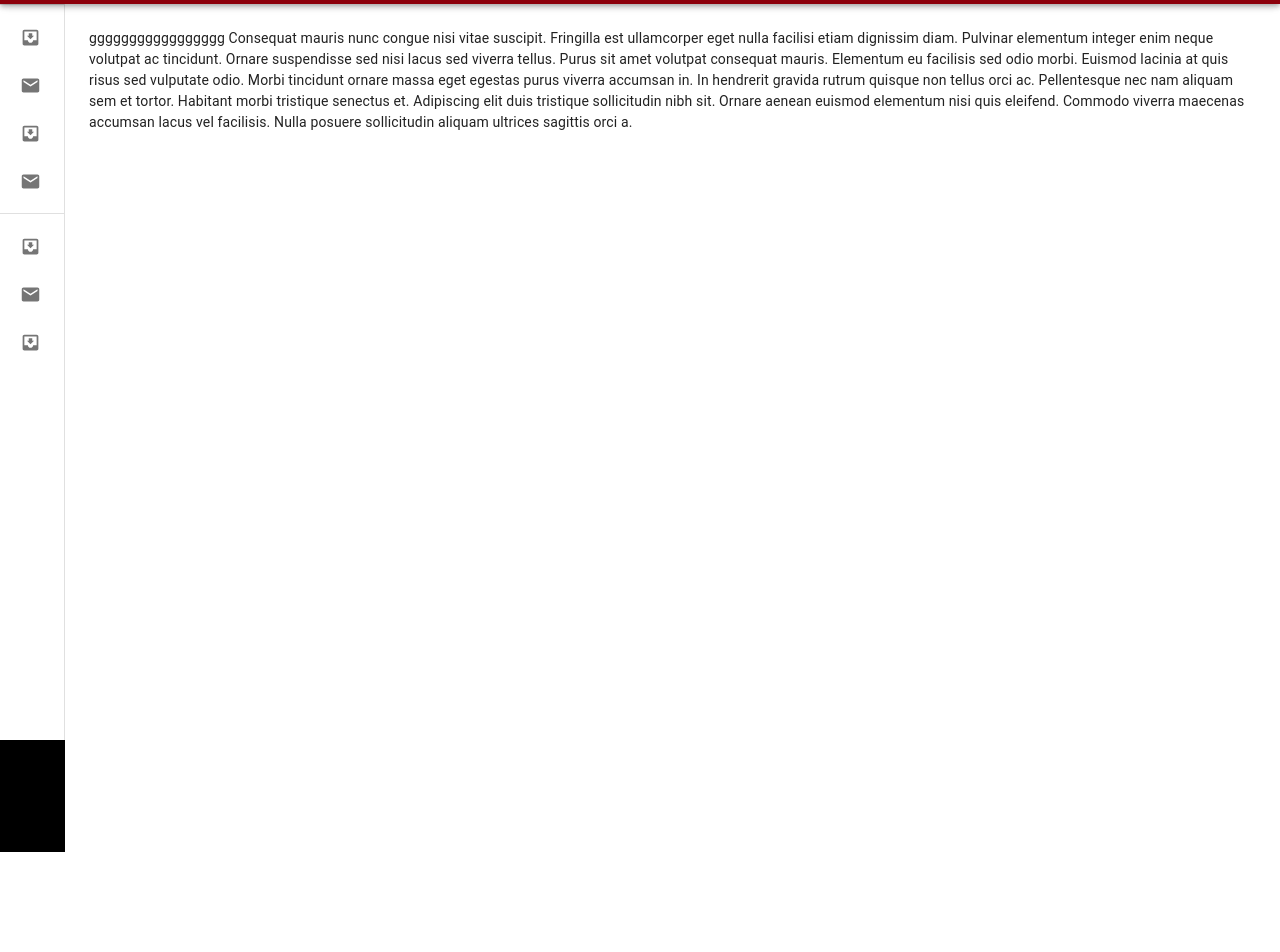
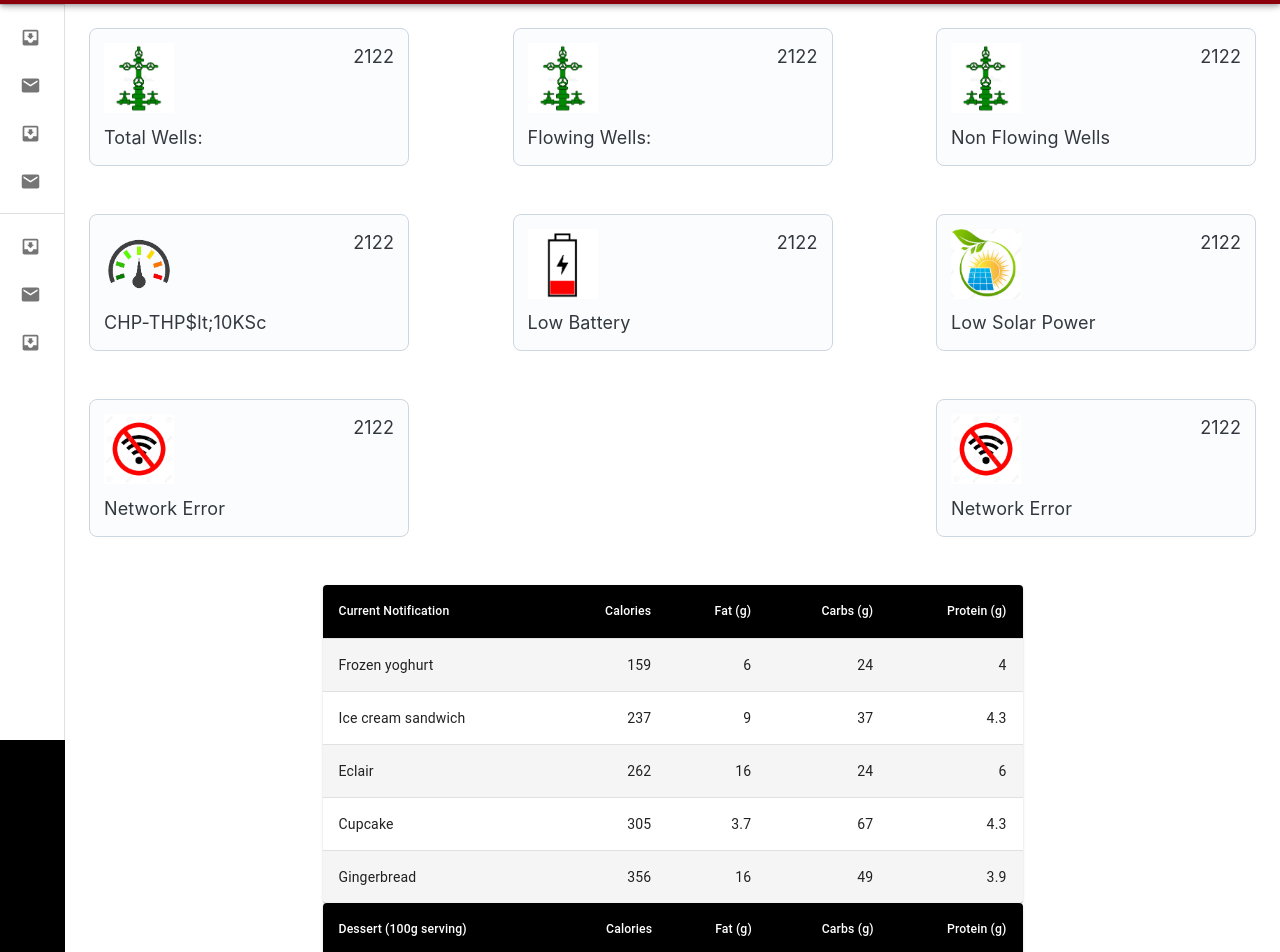
Before and after one commit to Karankumar790/Rtms-Frontend-karan, a React (Vite) app: page /Dashboard in a window 1280 px wide. Shown: the part 60-1012 px from the top of the page. Before the commit the page ends 912 px from the top, so only its background shows below. Built offline with nearby package versions, Linux system fonts and the light colour scheme.

Commit message:
Dashboard Home

```diff
--- a/package.json
+++ b/package.json
@@ -13,6 +13,7 @@
     "@emotion/react": "^11.13.0",
     "@emotion/styled": "^11.13.0",
     "@mui/icons-material": "^5.16.5",
+    "@mui/joy": "^5.0.0-beta.48",
     "@mui/material": "^5.16.6",
     "@mui/styled-engine-sc": "^6.0.0-alpha.18",
     "boxicons": "^2.1.4",
--- a/src/Pages/Dashboard/Home/Home.jsx
+++ b/src/Pages/Dashboard/Home/Home.jsx
@@ -1,26 +1,245 @@
-import { Grid, Typography } from '@mui/material'
-import React from 'react'
-import PageContainer from '../../../components/HOC/PageContainer'
+import * as React from 'react';
+import AspectRatio from '@mui/joy/AspectRatio';
+import Button from '@mui/joy/Button';
+import Card from '@mui/joy/Card';
+import CardContent from '@mui/joy/CardContent';
+import IconButton from '@mui/joy/IconButton';
+import Typography from '@mui/joy/Typography';
+import BookmarkAdd from '@mui/icons-material/BookmarkAddOutlined';
+import { Box, Grid } from '@mui/material'
+import { CenterFocusStrong } from '@mui/icons-material';
 
-export default function Home() {
+import well from '../../../../public/assets/WELL.png'
+import pressure from '../../../../public/assets/PRESSURE.png'
+import battery from '../../../../public/assets/battery.png'
+import solar from '../../../../public/assets/SOLAR1.png'
+import network from '../../../../public/assets/Network.png'
+
+
+
+
+
+// -------------import for table--------------------------------//
+
+import { styled } from '@mui/material/styles';
+import Table from '@mui/material/Table';
+import TableBody from '@mui/material/TableBody';
+import TableCell, { tableCellClasses } from '@mui/material/TableCell';
+import TableContainer from '@mui/material/TableContainer';
+import TableHead from '@mui/material/TableHead';
+import TableRow from '@mui/material/TableRow';
+import Paper from '@mui/material/Paper';
+
+
+
+// ---------FUNCTIONS OF TABLE--------------------------------
+
+const StyledTableCell = styled(TableCell)(({ theme }) => ({
+  [`&.${tableCellClasses.head}`]: {
+    backgroundColor: theme.palette.common.black,
+    color: theme.palette.common.white,
+  },
+  [`&.${tableCellClasses.body}`]: {
+    fontSize: 14,
+  },
+}));
+
+const StyledTableRow = styled(TableRow)(({ theme }) => ({
+  '&:nth-of-type(odd)': {
+    backgroundColor: theme.palette.action.hover,
+  },
+  // hide last border
+  '&:last-child td, &:last-child th': {
+    border: 0,
+  },
+}));
+
+function createData(name, calories, fat, carbs, protein) {
+  return { name, calories, fat, carbs, protein };
+}
+
+const rows = [
+  createData('Frozen yoghurt', 159, 6.0, 24, 4.0),
+  createData('Ice cream sandwich', 237, 9.0, 37, 4.3),
+  createData('Eclair', 262, 16.0, 24, 6.0),
+  createData('Cupcake', 305, 3.7, 67, 4.3),
+  createData('Gingerbread', 356, 16.0, 49, 3.9),
+];
+
+
+
+
+export default function BasicCard() {
   return (
-    <>
-      <PageContainer >
-        <Typography paragraph>
-          ggggggggggggggggg
-          Consequat mauris nunc congue nisi vitae suscipit. Fringilla est ullamcorper
-          eget nulla facilisi etiam dignissim diam. Pulvinar elementum integer enim
-          neque volutpat ac tincidunt. Ornare suspendisse sed nisi lacus sed viverra
-          tellus. Purus sit amet volutpat consequat mauris. Elementum eu facilisis
-          sed odio morbi. Euismod lacinia at quis risus sed vulputate odio. Morbi
-          tincidunt ornare massa eget egestas purus viverra accumsan in. In hendrerit
-          gravida rutrum quisque non tellus orci ac. Pellentesque nec nam aliquam sem
-          et tortor. Habitant morbi tristique senectus et. Adipiscing elit duis
-          tristique sollicitudin nibh sit. Ornare aenean euismod elementum nisi quis
-          eleifend. Commodo viverra maecenas accumsan lacus vel facilisis. Nulla
-          posuere sollicitudin aliquam ultrices sagittis orci a.
-        </Typography>
-      </PageContainer>
-    </>
-  )
+    <Grid container gap={6} >
+      <Grid container sx={{ display: "flex", justifyContent: "space-between" }} gap={6}>
+        <Grid item>
+          <Card sx={{ width: 320 }}>
+            <Grid item sx={{ display: "flex", justifyContent: "space-between" }}>
+              <img src={well} alt="" srcset="" style={{ width: '5rem', height: '5rem' }} />
+              <Box fontSize='large'>2122</Box>
+            </Grid>
+            <CardContent orientation="horizontal">
+              <Typography fontSize='large'>Total Wells:</Typography>
+            </CardContent>
+          </Card>
+
+        </Grid>
+
+        <Grid item>
+          <Card sx={{ width: 320 }}>
+            <Grid item sx={{ display: "flex", justifyContent: "space-between" }}>
+              <img src={well} alt="" srcset="" style={{ width: '5rem', height: '5rem' }} />
+              <Box fontSize='large'>2122</Box>
+            </Grid>
+            <CardContent orientation="horizontal">
+              <Typography fontSize='large'>Flowing Wells:</Typography>
+            </CardContent>
+          </Card>
+
+        </Grid>
+
+        <Grid item>
+          <Card sx={{ width: 320 }}>
+            <Grid item sx={{ display: "flex", justifyContent: "space-between" }}>
+              <img src={well} alt="" srcset="" style={{ width: '5rem', height: '5rem' }} />
+              <Box fontSize='large'>2122</Box>
+            </Grid>
+            <CardContent orientation="horizontal">
+              <Typography fontSize='large'>Non Flowing Wells</Typography>
+            </CardContent>
+          </Card>
+
+        </Grid>
+
+        <Grid item>
+          <Card sx={{ width: 320 }}>
+            <Grid item sx={{ display: "flex", justifyContent: "space-between" }}>
+              <img src={pressure} alt="" srcset="" style={{ width: '5rem', height: '5rem' }} />
+              <Box fontSize='large'>2122</Box>
+            </Grid>
+            <CardContent orientation="horizontal">
+              <Typography fontSize='large'>CHP-THP$lt;10KSc</Typography>
+            </CardContent>
+          </Card>
+
+        </Grid>
+
+
+        {/* <Grid container sx={{ display: "flex", justifyContent: "space-evenly" }}> */}
+          <Grid item >
+            <Card sx={{ width: 320 }}>
+              <Grid item sx={{ display: "flex", justifyContent: "space-between" }}>
+                <img src={battery} alt="" srcset="" style={{ width: '5rem', height: '5rem' }} />
+                <Box fontSize='large'>2122</Box>
+              </Grid>
+              <CardContent orientation="horizontal">
+                <Typography fontSize='large'>Low Battery</Typography>
+              </CardContent>
+            </Card>
+          </Grid>
+
+          <Grid item>
+            <Card sx={{ width: 320 }}>
+              <Grid item sx={{ display: "flex", justifyContent: "space-between" }}>
+                <img src={solar} alt="" srcset="" style={{ width: '5rem', height: '5rem' }} />
+                <Box fontSize='large'>2122</Box>
+              </Grid>
+              <CardContent orientation="horizontal">
+                <Typography fontSize='large'>Low Solar Power</Typography>
+              </CardContent>
+            </Card>
+          </Grid>
+
+          <Grid item>
+            <Card sx={{ width: 320 }}>
+              <Grid item sx={{ display: "flex", justifyContent: "space-between" }}>
+                <img src={network} alt="" srcset="" style={{ width: '5rem', height: '5rem' }} />
+                <Box fontSize='large'>2122</Box>
+              </Grid>
+              <CardContent orientation="horizontal">
+                <Typography fontSize='large'>Network Error</Typography>
+              </CardContent>
+            </Card>
+          </Grid>
+
+          <Grid item>
+            <Card sx={{ width: 320 }}>
+              <Grid item sx={{ display: "flex", justifyContent: "space-between" }}>
+                <img src={network} alt="" srcset="" style={{ width: '5rem', height: '5rem' }} />
+                <Box fontSize='large'>2122</Box>
+              </Grid>
+              <CardContent orientation="horizontal">
+                <Typography fontSize='large'>Network Error</Typography>
+              </CardContent>
+            </Card>
+          </Grid>
+        {/* </Grid> */}
+      </Grid>
+
+
+      {/* ---------------code for table------------------------------- */}
+
+      <Grid container sx={{ display: "flex", justifyContent: "space-evenly" }}>
+        <Grid item >
+          <TableContainer component={Paper}>
+            <Table sx={{ minWidth: 700 }} aria-label="customized table">
+              <TableHead>
+                <TableRow>
+                  <StyledTableCell>Current Notification</StyledTableCell>
+                  <StyledTableCell align="right">Calories</StyledTableCell>
+                  <StyledTableCell align="right">Fat&nbsp;(g)</StyledTableCell>
+                  <StyledTableCell align="right">Carbs&nbsp;(g)</StyledTableCell>
+                  <StyledTableCell align="right">Protein&nbsp;(g)</StyledTableCell>
+                </TableRow>
+              </TableHead>
+              <TableBody>
+                {rows.map((row) => (
+                  <StyledTableRow key={row.name}>
+                    <StyledTableCell component="th" scope="row">
+                      {row.name}
+                    </StyledTableCell>
+                    <StyledTableCell align="right">{row.calories}</StyledTableCell>
+                    <StyledTableCell align="right">{row.fat}</StyledTableCell>
+                    <StyledTableCell align="right">{row.carbs}</StyledTableCell>
+                    <StyledTableCell align="right">{row.protein}</StyledTableCell>
+                  </StyledTableRow>
+                ))}
+              </TableBody>
+            </Table>
+          </TableContainer>
+        </Grid>
+
+        <Grid item>
+          <TableContainer component={Paper}>
+            <Table sx={{ minWidth: 700 }} aria-label="customized table">
+              <TableHead>
+                <TableRow>
+                  <StyledTableCell>Dessert (100g serving)</StyledTableCell>
+                  <StyledTableCell align="right">Calories</StyledTableCell>
+                  <StyledTableCell align="right">Fat&nbsp;(g)</StyledTableCell>
+                  <StyledTableCell align="right">Carbs&nbsp;(g)</StyledTableCell>
+                  <StyledTableCell align="right">Protein&nbsp;(g)</StyledTableCell>
+                </TableRow>
+              </TableHead>
+              <TableBody>
+                {rows.map((row) => (
+                  <StyledTableRow key={row.name}>
+                    <StyledTableCell component="th" scope="row">
+                      {row.name}
+                    </StyledTableCell>
+                    <StyledTableCell align="right">{row.calories}</StyledTableCell>
+                    <StyledTableCell align="right">{row.fat}</StyledTableCell>
+                    <StyledTableCell align="right">{row.carbs}</StyledTableCell>
+                    <StyledTableCell align="right">{row.protein}</StyledTableCell>
+                  </StyledTableRow>
+                ))}
+              </TableBody>
+            </Table>
+          </TableContainer>
+        </Grid>
+      </Grid>
+    </Grid>
+
+  );
 }
```
Also changed, not shown: public/assets/battery.png (renamed from public/assets/BATERY.png), 1 other file (tests, documents, lock files or other folders).
